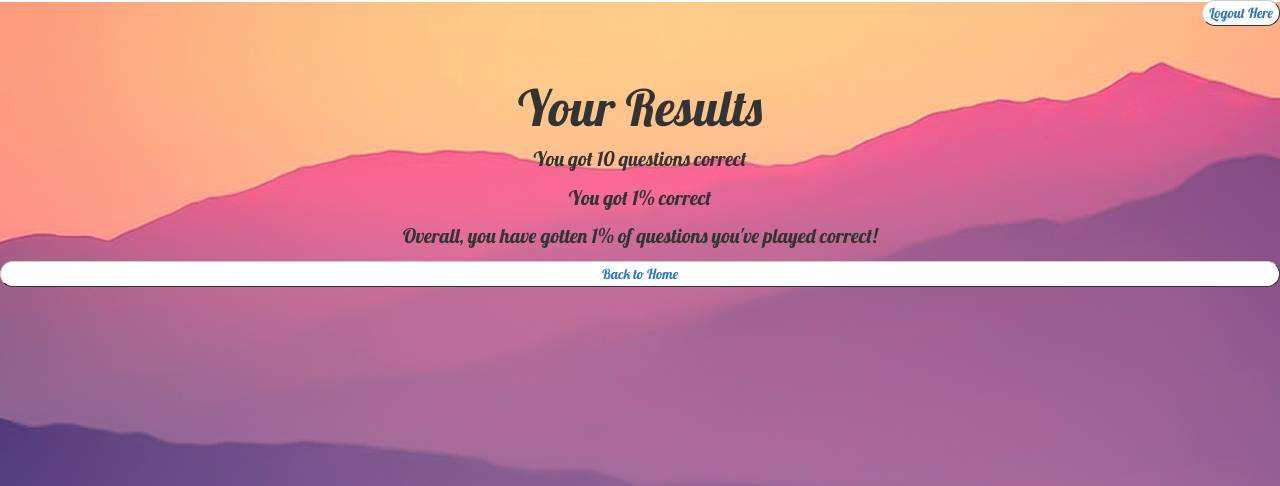
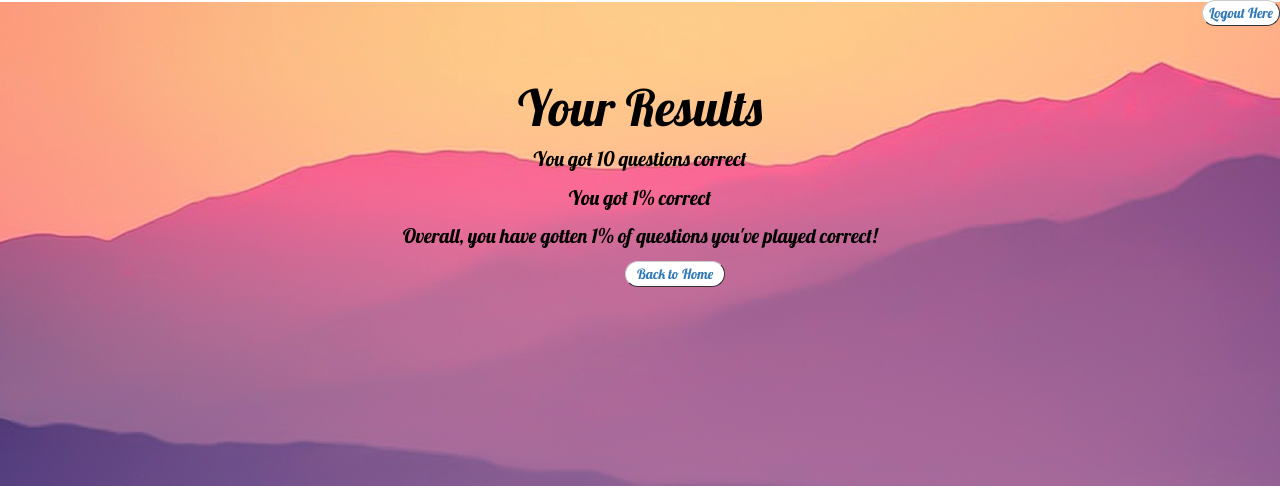
Before and after one commit to aawni/guess-that-song, a Python web app: template guess-that-song-1026/templates/results.html in a window 1280 px wide. Shown: the top 486 px of the page. Run offline with Jinja, Linux system fonts and the light colour scheme; the template is opened without the code that fills it: most values are stand-ins (such as "Sample title", 1, 10 or a date in 2020); some libraries are stand-ins or nearby versions.

Commit message:
added friends button, fixed font color

```diff
--- a/guess-that-song-1026/stylesheets/style.css
+++ b/guess-that-song-1026/stylesheets/style.css
@@ -15,10 +15,10 @@ body {
   /*padding: 20px 20px 30px 400px;*/
 
 }
-.background {
+/*.background {
   background-color: white;
   opacity: .4;
-}
+}*/
 .spacer
 {
     width: 100%;
@@ -28,9 +28,9 @@ body {
 .titles {
   font-family: 'Lobster', cursive;
   font-size: 50px;
+  color:black;
   text-align: center;
-  /*border: 4px solid black;
-  padding: 20px 10px 20px 20px;*/
+  opacity: 1;
 
 }
 
@@ -96,8 +96,11 @@ body {
   color: #000000;
   background: #ffffff;
   text-decoration: none;
+  width: 100px;
+  margin-left: 625px;
 }
 .labels {
-  font-family: 'Lobster';
+  font-family: 'Lobster', cursive;
   font-size: 20px;
+  color: black;
 }
--- a/guess-that-song-1026/templates/friends.html
+++ b/guess-that-song-1026/templates/friends.html
@@ -7,7 +7,8 @@
   <body>
     <p class="logout_buttons"> <a  href="{{logout_url}}">Logout Here</a></p>
     <p class="left_buttons"> <a href="/">Home</a></p>
-
+    <div class="spacer">
+    </div>
     <h1 class="titles">Your Friends</h1>
     {%if friends%}
       {%for friend in friends%}
@@ -20,6 +21,6 @@
     {%else%}
       <p>You have no friends!</p>
     {%endif%}
-
+    <p class="small_btn" id="add_friend"> <a href="/post">Add Friends</a></p>
   </body>
 </html>
--- a/guess-that-song-1026/templates/quiz.html
+++ b/guess-that-song-1026/templates/quiz.html
@@ -22,7 +22,7 @@
           <div style="position:relative;width:267px;height:25px;overflow:hidden;">
           <div style="position:absolute;top:-276px;left:-5px">
           <iframe width="300" height="300"
-            src="https://www.youtube.com/embed/{{song.youtube_ID}}?rel=0&start=0&end=20&autoplay=0">
+            src="https://www.youtube.com/embed/{{song.youtube_ID}}?rel=0&start=30&end=50&autoplay=0">
           </iframe>
           </div>
           </div>
```
